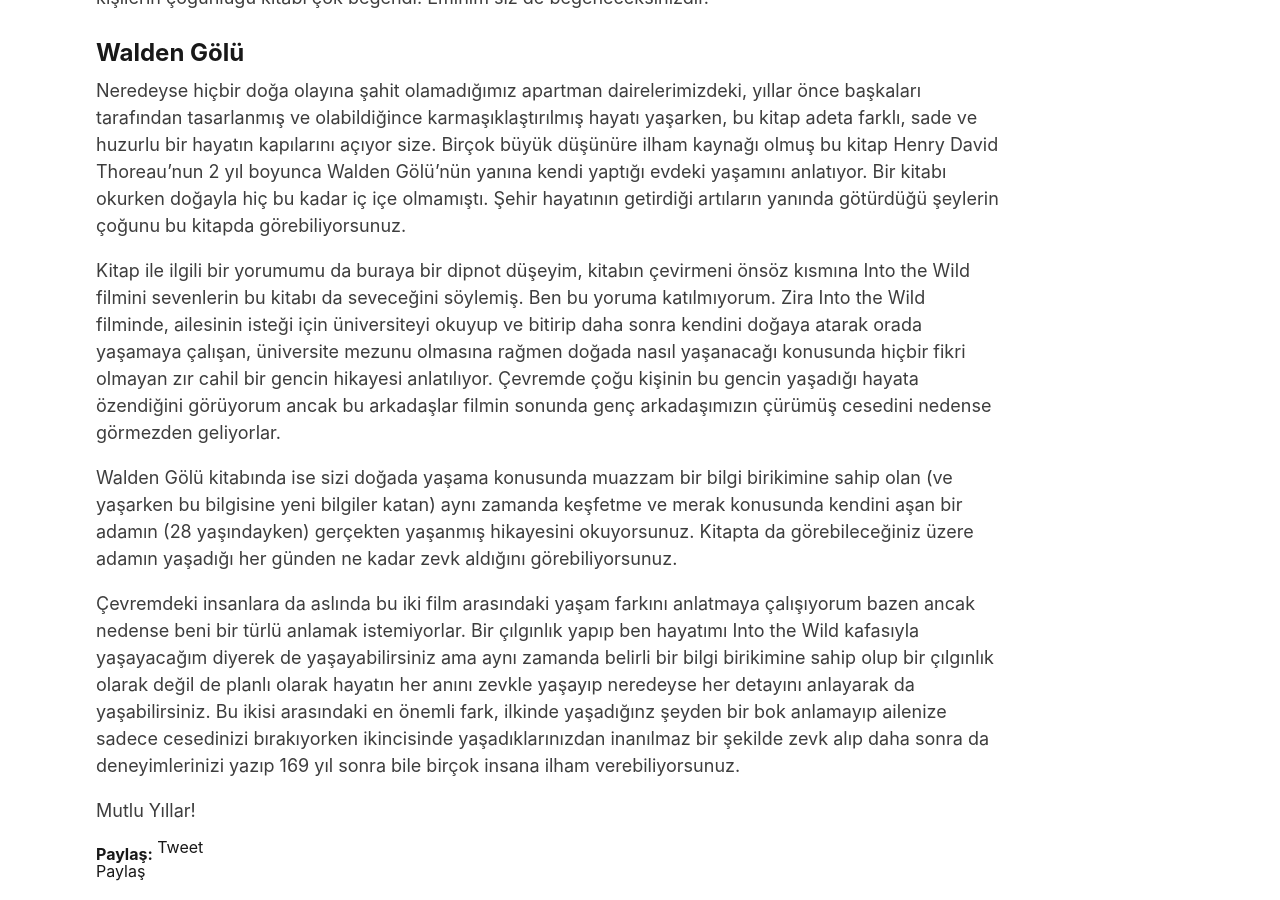
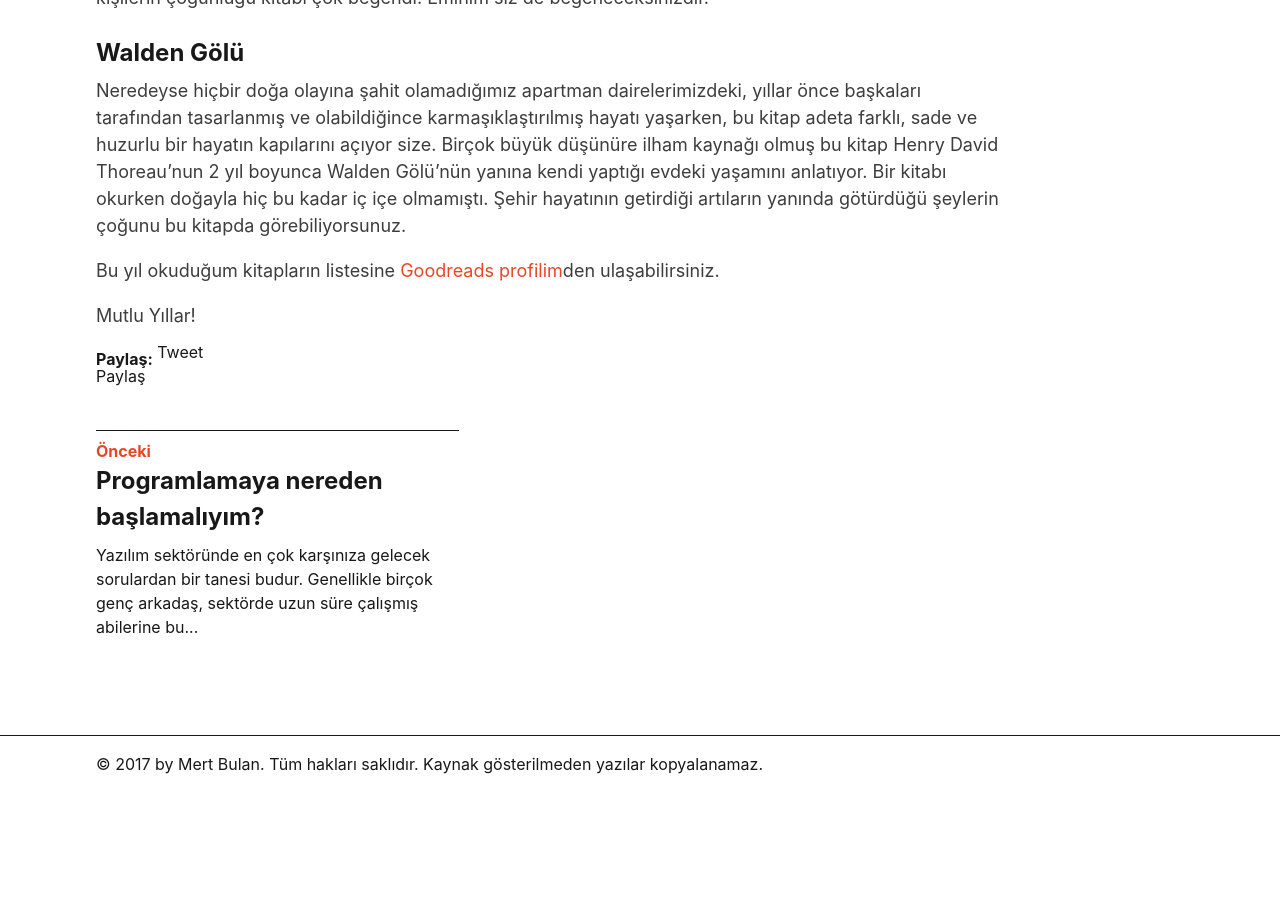
Before and after one commit to mertbulan/mertbulan.github.io, a Jekyll site: the page built from _posts/2017-12-31-2017-yilinda-okudugum-ve-begendigim-kitaplar.md, in a window 1280 px wide and 900 px high, scrolled down 1371 px. Built offline with Jekyll 4.4.1, drawn with Linux system fonts in a browser that asks for light colours; comment, search, counter and statistics services are not loaded; after the commit the page ends 2163 px from its top, so only the background shows below that; some of the changed text lies outside the part shown.

Commit message:
Updates the post

```diff
--- a/_posts/2017-12-31-2017-yilinda-okudugum-ve-begendigim-kitaplar.md
+++ b/_posts/2017-12-31-2017-yilinda-okudugum-ve-begendigim-kitaplar.md
@@ -25,10 +25,7 @@ Herhalde benim için yılın kitabı bu oldu diyebilirim. Odaklanma konusunda so
 
 Neredeyse hiçbir doğa olayına şahit olamadığımız apartman dairelerimizdeki, yıllar önce başkaları tarafından tasarlanmış ve olabildiğince karmaşıklaştırılmış hayatı yaşarken, bu kitap adeta farklı, sade ve huzurlu bir hayatın kapılarını açıyor size. Birçok büyük düşünüre ilham kaynağı olmuş bu kitap Henry David Thoreau'nun 2 yıl boyunca Walden Gölü'nün yanına kendi yaptığı evdeki yaşamını anlatıyor. Bir kitabı okurken doğayla hiç bu kadar iç içe olmamıştı. Şehir hayatının getirdiği artıların yanında götürdüğü şeylerin çoğunu bu kitapda görebiliyorsunuz.
 
-Kitap ile ilgili bir yorumumu da buraya bir dipnot düşeyim, kitabın çevirmeni önsöz kısmına Into the Wild filmini sevenlerin bu kitabı da seveceğini söylemiş. Ben bu yoruma katılmıyorum. Zira Into the Wild filminde, ailesinin isteği için üniversiteyi okuyup ve bitirip daha sonra kendini doğaya atarak orada yaşamaya çalışan, üniversite mezunu olmasına rağmen doğada nasıl yaşanacağı konusunda hiçbir fikri olmayan zır cahil bir gencin hikayesi anlatılıyor. Çevremde çoğu kişinin bu gencin yaşadığı hayata özendiğini görüyorum ancak bu arkadaşlar filmin sonunda genç arkadaşımızın çürümüş cesedini nedense görmezden geliyorlar.
 
-Walden Gölü kitabında ise sizi doğada yaşama konusunda muazzam bir bilgi birikimine sahip olan (ve yaşarken bu bilgisine yeni bilgiler katan) aynı zamanda keşfetme ve merak konusunda kendini aşan bir adamın (28 yaşındayken) gerçekten yaşanmış hikayesini okuyorsunuz. Kitapta da görebileceğiniz üzere adamın yaşadığı her günden ne kadar zevk aldığını görebiliyorsunuz.
-
-Çevremdeki insanlara da aslında bu iki film arasındaki yaşam farkını anlatmaya çalışıyorum bazen ancak nedense beni bir türlü anlamak istemiyorlar. Bir çılgınlık yapıp ben hayatımı Into the Wild kafasıyla yaşayacağım diyerek de yaşayabilirsiniz ama aynı zamanda belirli bir bilgi birikimine sahip olup bir çılgınlık olarak değil de planlı olarak hayatın her anını zevkle yaşayıp neredeyse her detayını anlayarak da yaşabilirsiniz. Bu ikisi arasındaki en önemli fark, ilkinde yaşadığınz şeyden bir bok anlamayıp ailenize sadece cesedinizi bırakıyorken ikincisinde yaşadıklarınızdan inanılmaz bir şekilde zevk alıp daha sonra da deneyimlerinizi yazıp 169 yıl sonra bile birçok insana ilham verebiliyorsunuz.
+Bu yıl okuduğum kitapların listesine [Goodreads profilim](https://www.goodreads.com/user_challenges/6844713)den ulaşabilirsiniz.
 
 Mutlu Yıllar!
```
